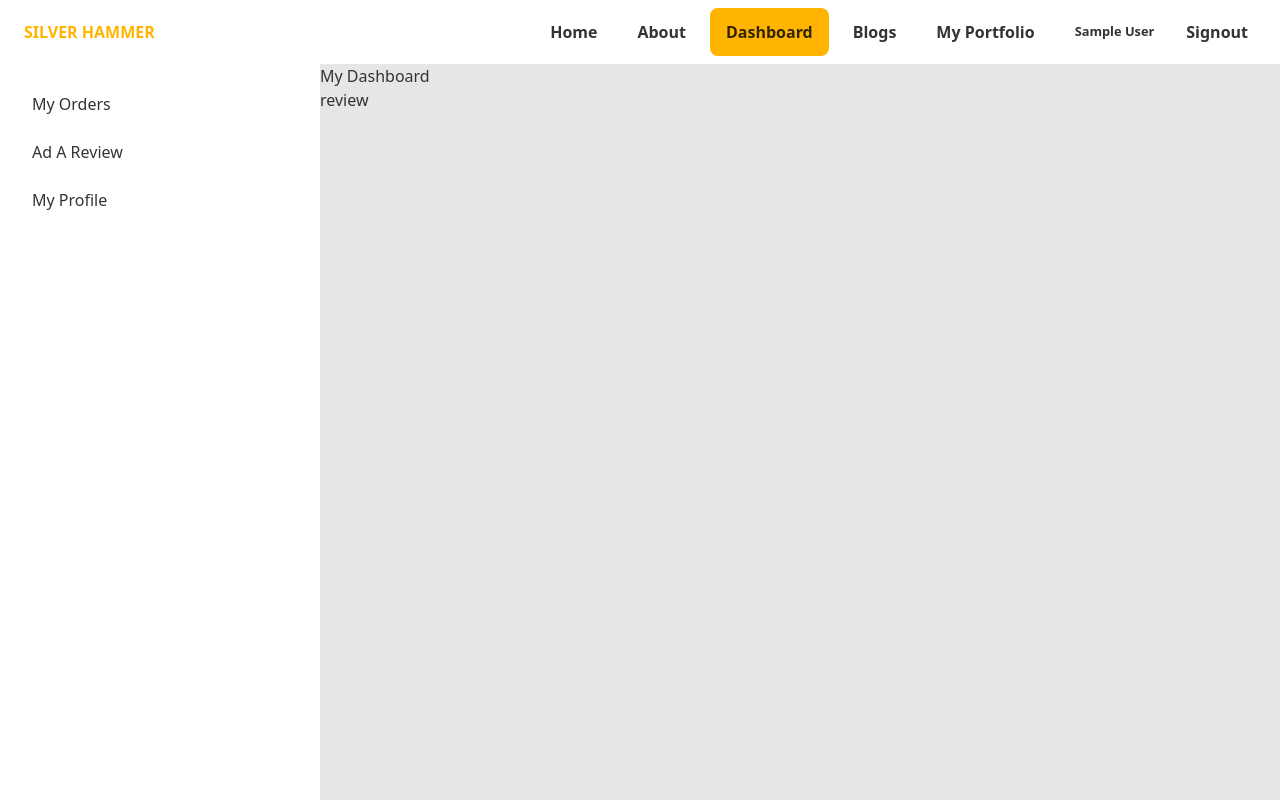
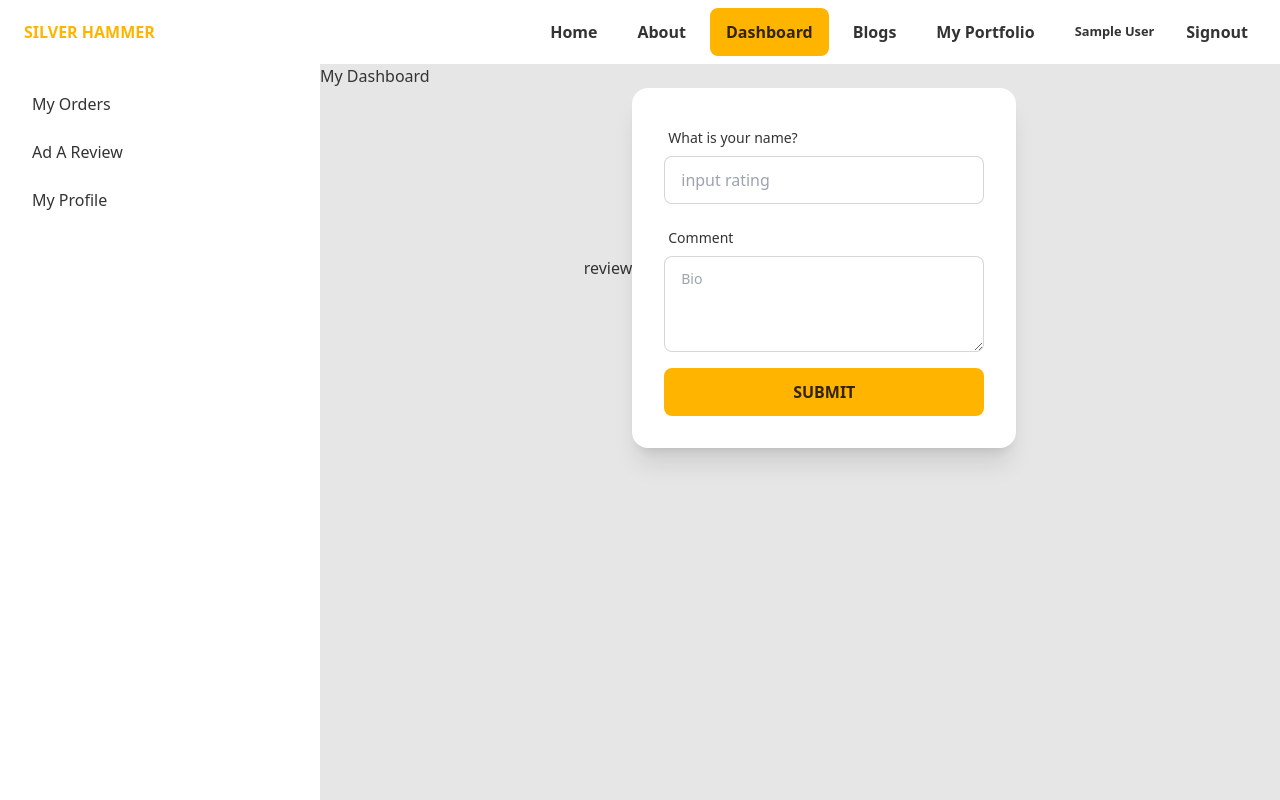
Before and after one commit to DaloarHossan/Silver-hammer-client, a React (Create React App) app: page /dashboard/review in a window 1280 px wide. Built offline with nearby package versions, Linux system fonts and the light colour scheme; no server answers; sample sign-in values are in the browser's storage.

Commit message:
review-post

```diff
--- a/src/Pages/Checkout/Checkout.js
+++ b/src/Pages/Checkout/Checkout.js
@@ -112,7 +112,6 @@ const Checkout = () => {
                 />
                 <label>
                   <span className="text-center text-red-600">
-                    {" "}
                     {quantityError ? "At least min order purchase" : " "}
                   </span>
                 </label>
--- a/src/component/DashboardComponent/Review.js
+++ b/src/component/DashboardComponent/Review.js
@@ -1,11 +1,95 @@
-import React from 'react';
+import React, { useState } from "react";
+import { useAuthState } from "react-firebase-hooks/auth";
+import { useForm } from "react-hook-form";
+import { toast } from "react-toastify";
+import auth from "../../firebase.config";
 
 const Review = () => {
-	return (
-		<div>
-			<h1>review</h1>
-		</div>
-	);
+	const [ratingError, setRatingError] = useState(false);
+	const [rating, setRatingQuantity] = useState(0);
+
+	const [user]= useAuthState(auth);
+
+	const {
+		register,
+		handleSubmit,
+		formState: { errors },
+		reset,
+	  } = useForm();
+	  const ratingHandel = (e) => {
+		const rating = e.target.value;
+
+		if (rating <=5 && rating >=5 ) {
+		  setRatingError(false);
+		  setRatingQuantity(rating);
+		} else {
+		  setRatingError(true);
+		}
+	  };
+	  const onSubmit = (data) => {
+		 const reviewsInfo={
+			 name:user.displayName,
+			 ratings:rating,
+			 comment:data.comment
+			}
+			console.log(reviewsInfo);
+			fetch("http://localhost:5000/reviews", {
+				method: "POST",
+				headers: {
+				  authorization: `Bearer ${localStorage.getItem("accessToken")}`,
+
+				  "content-type": "application/json",
+				},
+				body: JSON.stringify(reviewsInfo),
+			  })
+				.then((res) => res.json())
+				.then((data) => {
+				  if (data.success) {
+					toast.success(data.message);
+				  } else {
+					toast.error(data.message);
+				  }
+				});
+         reset()
+	  }
+  return (
+    <div className='flex justify-center items-center'>
+      <h1>review</h1>
+      <div class="card w-96 bg-base-100 shadow-xl">
+        <div class="card-body">
+		<form onSubmit={handleSubmit(onSubmit)} class="form-control w-full max-w-xs">
+  <label class="label">
+    <span class="label-text">What is your name?</span>
+
+  </label>
+  <input type="number"  onChange={ratingHandel} placeholder="input rating" class="input input-bordered w-full max-w-xs" name="rating" required />
+  <label class="label">
+  <span className="text-center text-red-600">
+                    {ratingError ? "Rating must be set less or equal 5" : " "}
+                  </span>
+  </label>
+  <div class="form-control">
+  <label class="label">
+    <span class="label-text">Comment</span>
+  </label>
+  <textarea class="textarea textarea-bordered h-24" placeholder="Bio"  {...register("comment", {
+                  required: { value: true, message: "Address is required" },
+                })}></textarea>
+  <label class="label">
+  {errors.comment?.type === "required" && (
+                  <small className="label-text text-red-500">
+                    {errors.comment.message}
+                  </small>
+                )}
+  </label>
+</div>
+<div>  <input type="submit"  placeholder="input rating" class="input btn btn-primary input-bordered w-full max-w-xs" />
+</div>
+</form>
+        </div>
+      </div>
+    </div>
+  );
 };
 
 export default Review;
```
Also changed, not shown: public/review.json (deleted, +0 -19 lines).
